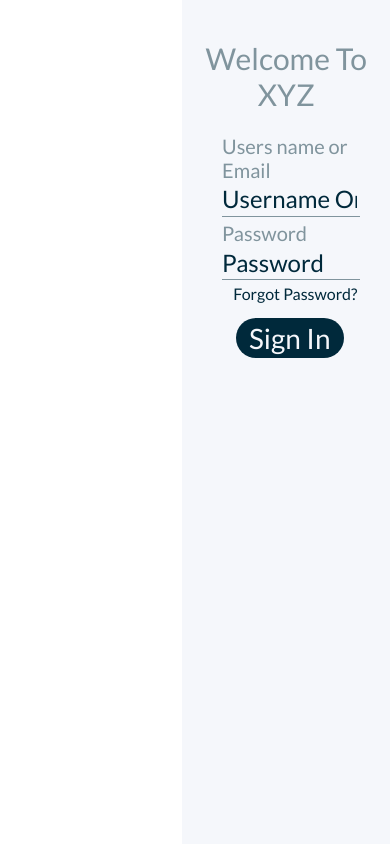
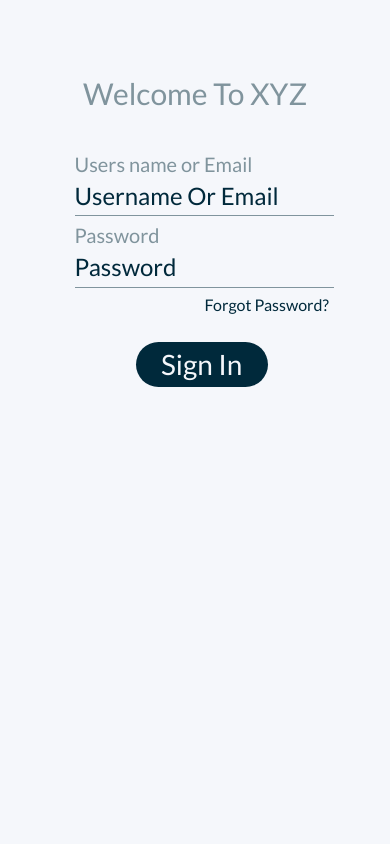
Before and after one commit to aashutosh-agrawal/E-Commerce, a PHP site: page /login-page.html in a window 390 px wide. Run offline with PHP 8.4, Linux system fonts and the light colour scheme.

Commit message:
Changes In Design

```diff
--- a/login-page.css
+++ b/login-page.css
@@ -104,6 +104,6 @@ body{
         display: none;
     }
     .right-panel{
-        width: ;
+        width: 100%;
     }
   }
```
